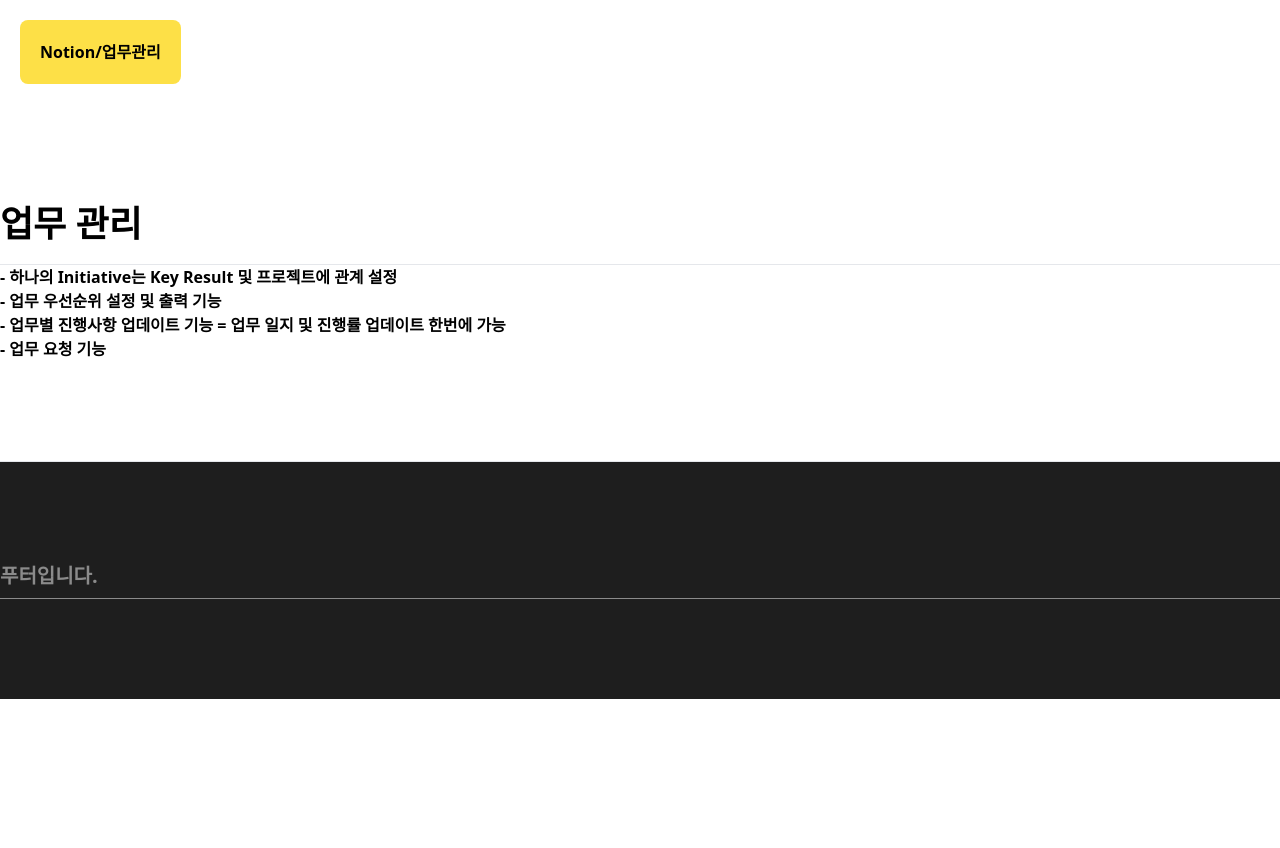
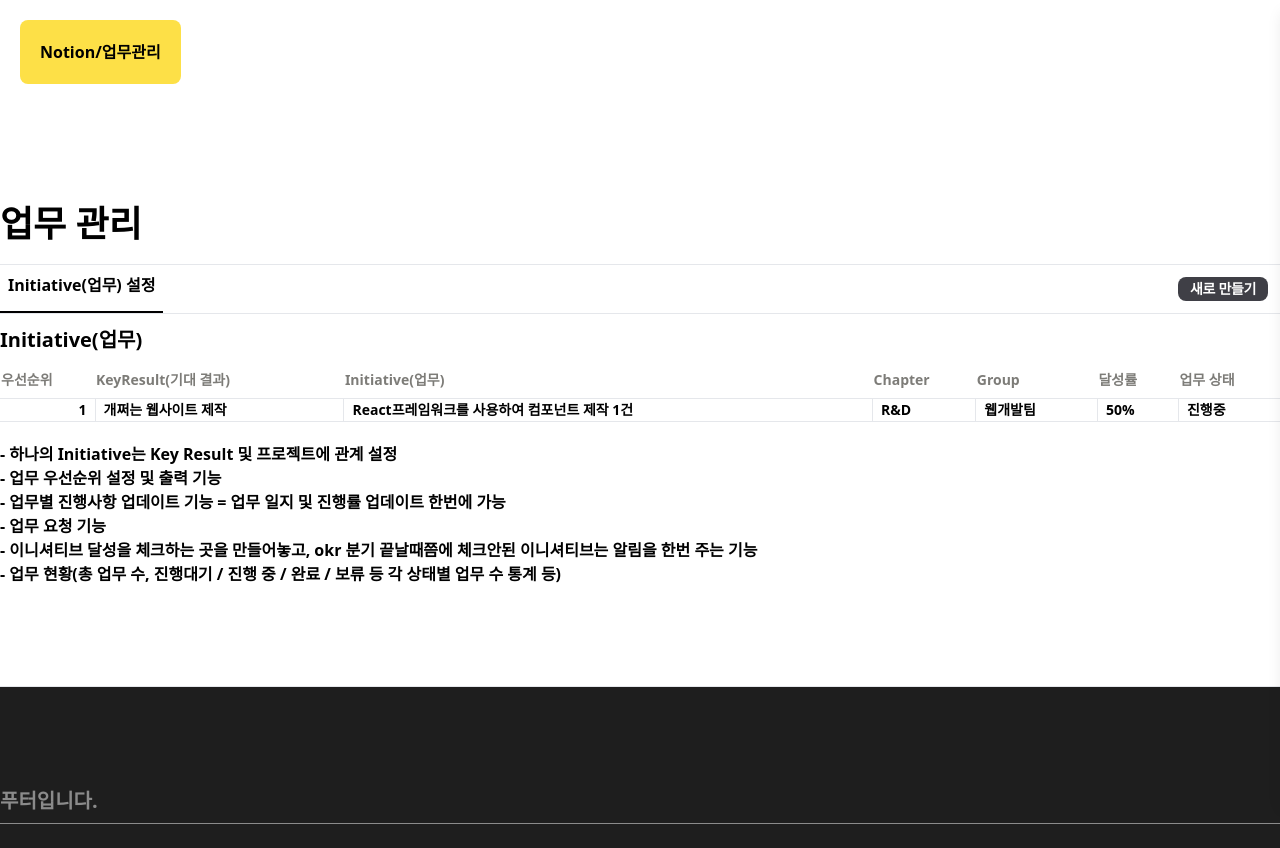
Before and after one commit to inwoo2ya/CloneCoding, a React (Create React App) app: page / in a window 1280 px wide. Both pictures are taken after a click on the button "Notion/업무관리". Shown: the top 848 px of the page. Before the commit the page ends 800 px from the top, so only its background shows below. Built offline with nearby package versions, Linux system fonts and the light colour scheme.

Commit message:
[2022.12.21:18:47][이인우][feat] bodydatas 파라미터 삽입, 업무관리 페이지 수정 OKR 테이블 수정

```diff
--- a/public/index.html
+++ b/public/index.html
@@ -27,7 +27,6 @@
     <title>CloneCoding</title>
   </head>
   <body>
-    <noscript>You need to enable JavaScript to run this app.</noscript>
     <div id="root"></div>
     <!--
       This HTML file is a template.
--- a/src/components/elements/OKRTable.tsx
+++ b/src/components/elements/OKRTable.tsx
@@ -5,13 +5,12 @@ import { useRecoilState } from "recoil";
 import { searchState } from "../../store/search";
 
 interface OKRProps {
-  title: string;
+  title?: string;
   sorted: string;
   className?: string;
   headDatas: { [key: string]: string };
-  bodyDatas?: {
-    [key: string]: string | { [key: string]: string | JSX.Element | boolean }[];
-  };
+  bodyDatas?: { [key: string]: string | number }[] | undefined;
+
   onCreate: Dispatch<SetStateAction<string>>;
   onClick: Dispatch<SetStateAction<boolean>>;
 }
@@ -80,20 +79,66 @@ export const OKRTable = ({
       achievement: 13,
     },
   ];
-  const filtered = testBodyData.filter((value) => {
+  const filtered = (bodyDatas || []).filter((value) => {
     if (searchData === "") {
       return value;
-    } else if (
-      value.object.toUpperCase().includes(searchData.toUpperCase()) ||
-      value.chapter.toUpperCase().includes(searchData.toUpperCase()) ||
-      value.group.toUpperCase().includes(searchData.toUpperCase()) ||
-      value.initiative.toUpperCase().includes(searchData.toUpperCase()) ||
-      value.keyResult.toUpperCase().includes(searchData.toUpperCase()) ||
-      value.name.toUpperCase().includes(searchData.toUpperCase()) ||
-      value.quarter.toUpperCase().includes(searchData.toUpperCase()) ||
-      value.year.toUpperCase().includes(searchData.toUpperCase())
-    ) {
-      return value;
+    } else if (sorted.toLowerCase() === "chapter") {
+      if (
+        value.object
+          .toString()
+          .toUpperCase()
+          .includes(searchData.toUpperCase()) ||
+        value.chapter
+          .toString()
+          .toUpperCase()
+          .includes(searchData.toUpperCase()) ||
+        value.initiative
+          ?.toString()
+          .toUpperCase()
+          .includes(searchData.toUpperCase()) ||
+        value.keyResult
+          ?.toString()
+          .toUpperCase()
+          .includes(searchData.toUpperCase()) ||
+        value.quarter
+          .toString()
+          .toUpperCase()
+          .includes(searchData.toUpperCase()) ||
+        value.year.toString().toUpperCase().includes(searchData.toUpperCase())
+      ) {
+        return value;
+      }
+    } else if (sorted.toLowerCase() === "group") {
+      if (
+        value.object
+          .toString()
+          .toUpperCase()
+          .includes(searchData.toUpperCase()) ||
+        value.chapter
+          .toString()
+          .toUpperCase()
+          .includes(searchData.toUpperCase()) ||
+        value.group?.toString().includes(searchData.toUpperCase()) ||
+        value.initiative
+          ?.toString()
+          .toUpperCase()
+          .includes(searchData.toUpperCase()) ||
+        value.keyResult
+          ?.toString()
+          .toUpperCase()
+          .includes(searchData.toUpperCase()) ||
+        value.name
+          ?.toString()
+          .toUpperCase()
+          .includes(searchData.toUpperCase()) ||
+        value.quarter
+          .toString()
+          .toUpperCase()
+          .includes(searchData.toUpperCase()) ||
+        value.year.toString().toUpperCase().includes(searchData.toUpperCase())
+      ) {
+        return value;
+      }
     }
   });
   // const testData: { [key: string]: string | number } = [
--- a/src/components/elements/form/InputOKR.tsx
+++ b/src/components/elements/form/InputOKR.tsx
@@ -1,22 +1,36 @@
-import React, { Dispatch, SetStateAction } from "react";
+import React, { Dispatch, SetStateAction, useEffect, useState } from "react";
 import classNames from "classnames";
 
 interface InputOKRprops {
   sorted: string;
-  title: string;
+  title?: string;
   className?: string;
   setVisible: Dispatch<SetStateAction<boolean>>;
   visible: boolean;
-  headDatas: { [key: string]: string };
+  headDatas1: { [key: string]: string };
+  headDatas2: { [key: string]: string };
+  headDatas3: { [key: string]: string };
 }
 export const InputOKR = ({
   className,
   sorted,
   title,
   visible,
-  headDatas,
+  headDatas1,
+  headDatas2,
+  headDatas3,
   setVisible,
 }: InputOKRprops) => {
+  const [headDatas, setHeadDatas] = useState(headDatas1);
+  useEffect(() => {
+    if (title === "Object(목표)") {
+      setHeadDatas(headDatas3);
+    } else if (title === "KeyResult(기대 결과)") {
+      setHeadDatas(headDatas2);
+    } else {
+      setHeadDatas(headDatas1);
+    }
+  }, [title]);
   return (
     <section
       className={classNames(
@@ -45,7 +59,12 @@ export const InputOKR = ({
         return (
           <div
             key={index}
-            className={classNames("flex my-2", { hidden: value === title })}
+            className={classNames("flex my-2", {
+              hidden:
+                (sorted.toLowerCase() === "chapter" &&
+                  (value === "Group" || value === "담당자")) ||
+                value === title,
+            })}
           >
             <div className="cursor-pointer items-center rounded-md xl:w-[160px] py-1 pl-2 text-[#37352fa6] hover:bg-gray-200">
               {value}
--- a/src/components/layout/main.tsx
+++ b/src/components/layout/main.tsx
@@ -37,6 +37,52 @@ export const Main = ({ title }: MainProps) => {
     name: "담당자",
     achievement: "달성률",
   };
+  const bodyDatas = [
+    {
+      year: "2022",
+      quarter: "3분기",
+      object: "경험해보지 못한 근무환경 구축",
+      chapter: "총무",
+      keyResult: "업무 능률을 높일 수 있는 시스템을 도입한다.",
+      name: "총길동",
+      group: "자산운영팀",
+      initiative: "최신의 다양한 업무 물품을 지원한다.",
+      achievement: 10,
+    },
+    {
+      year: "2022",
+      quarter: "3분기",
+      object: "디지털 범죄 대응 업계 1등",
+      chapter: "마케팅",
+      keyResult: "디지털 범죄 대응 기업 신 사업 기획 2건",
+      name: "마길동",
+      group: "마케팅기획추진팀",
+      initiative: "첨단화된 시스템을 홍보한다.",
+      achievement: 15,
+    },
+    {
+      year: "2023",
+      quarter: "1분기",
+      object: "경험해보지 못한 근무환경 구축",
+      chapter: "총무",
+      keyResult: "조직의 안정화를 위한 기본 업무 환경 구성을 완성한다.",
+      initiative: "업무시스템을 빠르게 완성한다.",
+      group: "자산운영팀",
+      name: "총총길동",
+      achievement: 20,
+    },
+    {
+      year: "2023",
+      quarter: "1분기",
+      object: "경험해보지 못한 근무환경 구축",
+      chapter: "총무",
+      keyResult: "국내 최고의 근무환경을 구성한다.",
+      initiative: "최신의 다양한 업무 물품을 지원한다.",
+      group: "자산운영팀",
+      name: "총총총길동",
+      achievement: 13,
+    },
+  ];
 
   return (
     <main className=" w-full h-full maxwidth40 py-5 mx-auto xl:max-w-[1280px]">
@@ -45,13 +91,16 @@ export const Main = ({ title }: MainProps) => {
         title={createTitle}
         visible={visible}
         setVisible={setVisible}
-        headDatas={initiativeHeader}
+        headDatas1={initiativeHeader}
+        headDatas2={keyResultHeader}
+        headDatas3={objectHeader}
       />
 
       <OKRTable
         title="Object(목표)"
         sorted={title}
         headDatas={objectHeader}
+        bodyDatas={bodyDatas}
         onCreate={setCreateTitle}
         onClick={setVisible}
       />
@@ -60,6 +109,7 @@ export const Main = ({ title }: MainProps) => {
         sorted={title}
         headDatas={keyResultHeader}
         className="my-10"
+        bodyDatas={bodyDatas}
         onCreate={setCreateTitle}
         onClick={setVisible}
       />
@@ -67,6 +117,7 @@ export const Main = ({ title }: MainProps) => {
         title="Initiative(업무)"
         sorted={title}
         headDatas={initiativeHeader}
+        bodyDatas={bodyDatas}
         className="my-10"
         onCreate={setCreateTitle}
         onClick={setVisible}
--- a/src/components/layout/workMain.tsx
+++ b/src/components/layout/workMain.tsx
@@ -1,14 +1,58 @@
-import React from "react";
+import { OKRTable } from "../elements/OKRTable";
+import React, { useState } from "react";
+import { InputOKR } from "../elements/form/InputOKR";
 
 export const WorkMain = () => {
+  const initiativeHeader = {
+    priority: "우선순위",
+    keyResult: "KeyResult(기대 결과)",
+    initiative: "Initiative(업무)",
+    chapter: "Chapter",
+    group: "Group",
+    achievement: "달성률",
+    check: "업무 상태",
+  };
+  const initiativeBody = [
+    {
+      priority: 1,
+      keyResult: "개쩌는 웹사이트 제작",
+      initiative: "React프레임워크를 사용하여 컴포넌트 제작 1건",
+      chapter: "R&D",
+      group: "웹개발팀",
+      achievement: 50,
+      check: "진행중",
+    },
+  ];
+  const [visible, setVisible] = useState<boolean>(false);
+  const [createTitle, setCreateTitle] = useState<string>("");
   return (
     <main className="py-[100px] ">
       <h1 className="text-4xl pb-5 border-b-[1px]">업무 관리</h1>
+      <InputOKR
+        sorted="Group"
+        visible={visible}
+        setVisible={setVisible}
+        headDatas1={initiativeHeader}
+        headDatas2={{}}
+        headDatas3={{}}
+      />
+      <OKRTable
+        headDatas={initiativeHeader}
+        sorted="Group"
+        title="Initiative(업무)"
+        bodyDatas={initiativeBody}
+        onCreate={setCreateTitle}
+        onClick={setVisible}
+      />
       <p>
         - 하나의 Initiative는 Key Result 및 프로젝트에 관계 설정
         <br />- 업무 우선순위 설정 및 출력 기능
         <br /> - 업무별 진행사항 업데이트 기능 = 업무 일지 및 진행률 업데이트
-        한번에 가능 <br /> - 업무 요청 기능
+        한번에 가능 <br /> - 업무 요청 기능 <br />- 이니셔티브 달성을 체크하는
+        곳을 만들어놓고, okr 분기 끝날때쯤에 체크안된 이니셔티브는 알림을 한번
+        주는 기능
+        <br />- 업무 현황(총 업무 수, 진행대기 / 진행 중 / 완료 / 보류 등 각
+        상태별 업무 수 통계 등)
       </p>
     </main>
   );
```
